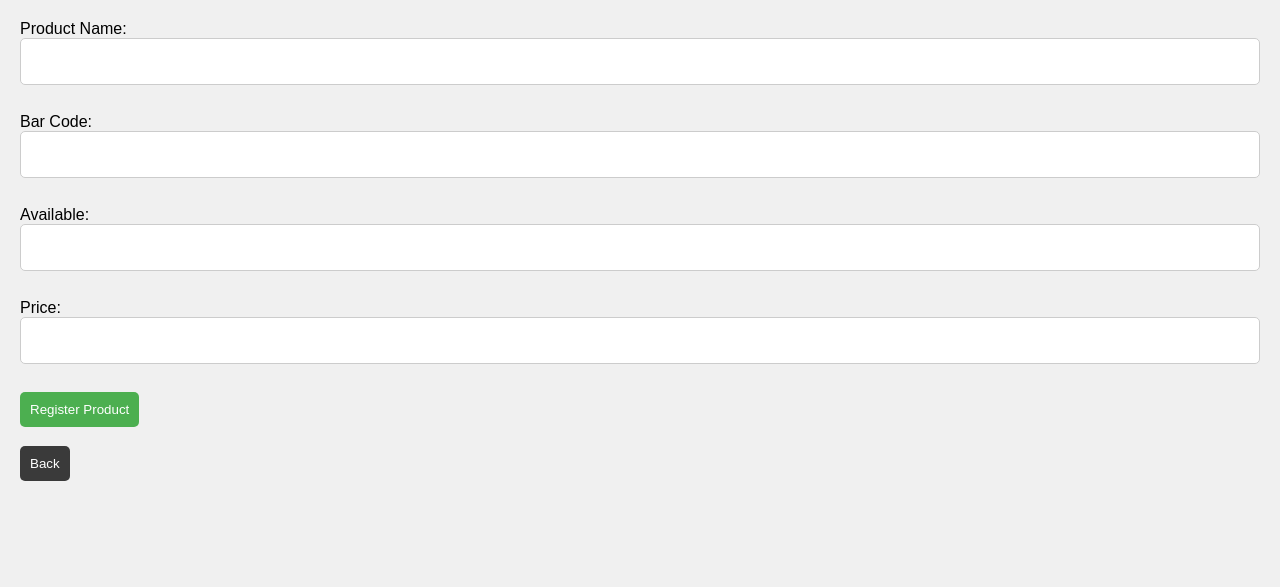
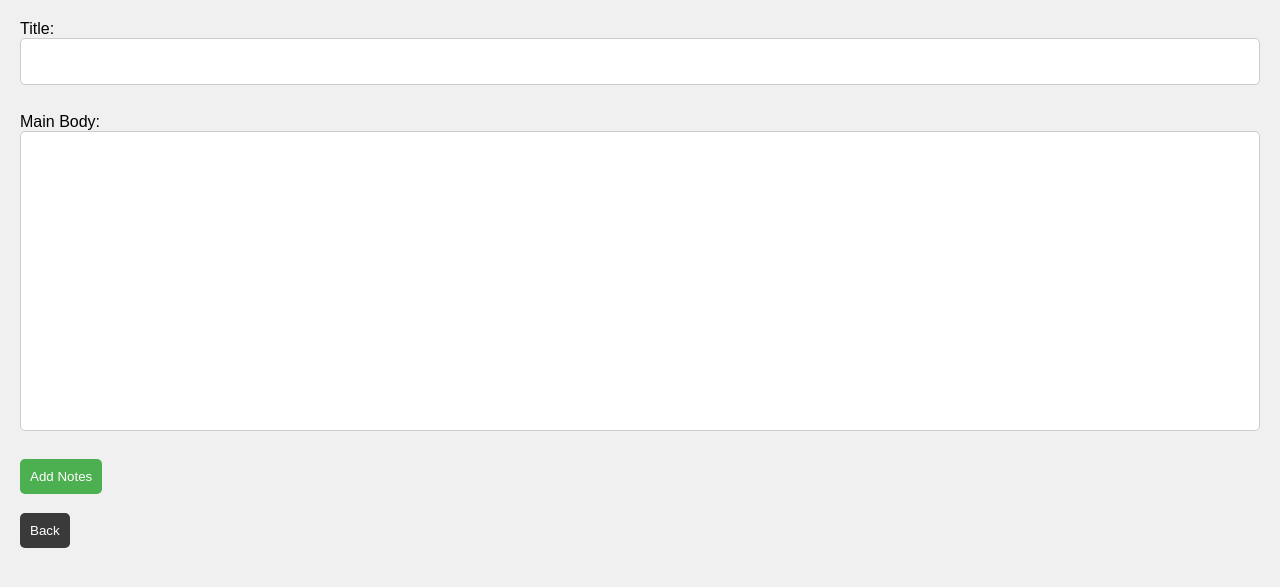
Before and after one commit to software-students-fall2023/4-containerized-app-exercise-cantopop, a Flask app: page /add in a window 1280 px wide. Shown: the part 101-688 px from the top of the page. Run offline with Flask 3, Linux system fonts and the light colour scheme; parts of the project's set-up code (start-up, migrations or seed data) failed here and were passed over.

Commit message:
add note done

```diff
--- a/web-app/templates/add_notes.html
+++ b/web-app/templates/add_notes.html
@@ -67,6 +67,22 @@
             cursor: pointer;
         }
 
+        textarea {
+            display: block;
+            padding: 15px;
+            margin-bottom: 10px;
+            background-color: #fff;
+            text-align: left;
+            font-family: Arial, sans-serif; /* Match font style */
+            color: #333;
+            border: 1px solid #ccc;
+            border-radius: 5px;
+            width: 100%; /* Match width with input fields */
+            height: 300px; /* Set a larger height for more space */
+            box-sizing: border-box; /* To include padding and border in the width and height */
+            resize: none;
+        }
+
     </style>
 </head>
 <body>
@@ -74,20 +90,14 @@
         <h1>✏️ Add Note</h1>
     </header>
     <main>
-        <form action="{{ url_for('add_course') }}" id="productForm" method="post">
-            <label for="name">Product Name:</label>
-            <input type="text" id="name" name="name" required><br>
+        <form action="{{ url_for('add_notes') }}" id="productForm" method="post">
+            <label for="title">Title:</label>
+            <input type="text" id="title" name="title" required><br>
 
-            <label for="barCode">Bar Code:</label>
-            <input type="number" id="barCode" name="barCode" required><br>
+            <label for="main_body">Main Body:</label>
+            <textarea id="main_body" name="main_body" required></textarea><br>
 
-            <label for="available">Available:</label>
-            <input type="number" id="available" name="available" required><br>
-
-            <label for="price">Price:</label>
-            <input type="number" id="price" name="price" required><br>
-
-            <button type="submit">Register Product</button>
+            <button type="submit">Add Notes</button>
             <h3>{{message}}</h3>
         </form>
         <a href="{{ url_for('show_main_screen') }}"><button style="background-color: #3a3a3a; margin-left: 20px;">Back</button></a>
```
